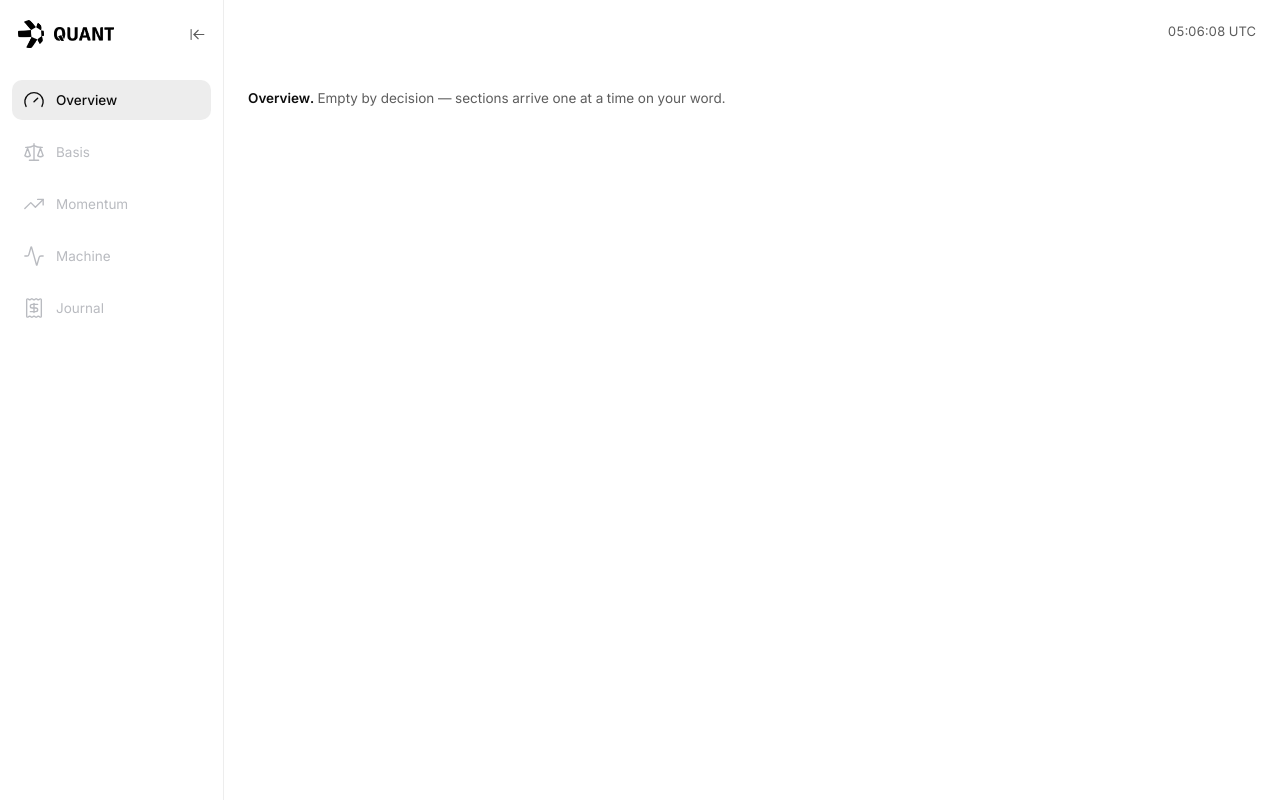
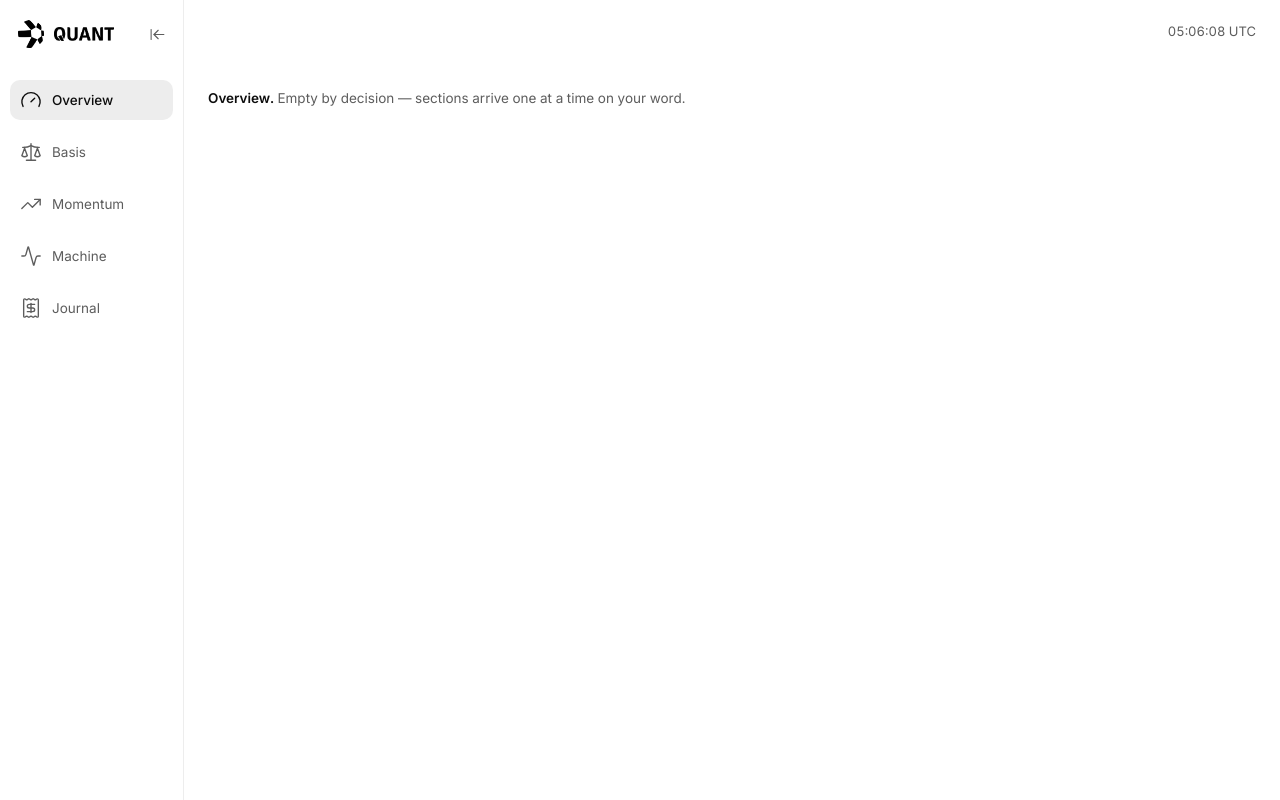
Before and after one commit to cosmosgeek0/quant, a plain HTML site: page ui/index.html in a window 1280 px wide. Both pictures are taken after a click on the button "Expand sidebar". Drawn offline with Linux system fonts and the light colour scheme.

Commit message:
ui: expanded width 224->184 (pill dead-space halved), all five tabs are real routes with honest pages (hash router, active pill follows), full hover language on every row

```diff
--- a/ui/index.html
+++ b/ui/index.html
@@ -75,7 +75,7 @@
   .side-collapse:active { transform: scale(0.94); }
   .side-collapse svg { width: 17px; height: 17px; stroke-width: 1.5; }
 
-  .side[data-state="expanded"] { width: 224px; }
+  .side[data-state="expanded"] { width: 184px; }
   .side[data-state="expanded"] .side-top {
     justify-content: flex-start;
     padding: 0 10px 0 14px;
@@ -98,16 +98,15 @@
   a.nav-row:hover { background: var(--hover); color: var(--ink); transform: translateX(1px); }
   a.nav-row:active { transform: scale(0.97); }
   .nav-row.active { background: var(--pill); color: var(--ink); }
-  .nav-row[aria-disabled="true"] { color: var(--faint); }
   .nav-row svg { width: 22px; height: 22px; stroke-width: 1.5; flex: none; transition: transform var(--t); }
   a.nav-row:hover svg { transform: scale(1.06); }
 
-  .side[data-state="expanded"] nav { align-items: stretch; padding: 0 12px; }
+  .side[data-state="expanded"] nav { align-items: stretch; padding: 0 10px; }
   .side[data-state="expanded"] .nav-row {
     width: auto;
     justify-content: flex-start;
-    gap: 11px;
-    padding: 0 11px;
+    gap: 10px;
+    padding: 0 10px;
   }
   .side[data-state="expanded"] .nav-row .nm { display: inline; }
   .side[data-state="expanded"] .nav-row.active .nm { font-weight: 500; }
@@ -173,36 +172,33 @@
       </button>
     </div>
     <nav aria-label="Pages">
-      <a class="nav-row active" href="#overview" aria-current="page" data-tip="Overview">
+      <a class="nav-row" href="#overview" data-page="overview" data-tip="Overview">
         <svg viewBox="0 0 24 24" fill="none" stroke="currentColor" stroke-linecap="round" stroke-linejoin="round"><path d="m12 14 4-4"/><path d="M3.34 19a10 10 0 1 1 17.32 0"/></svg>
         <span class="nm">Overview</span>
       </a>
-      <span class="nav-row" aria-disabled="true" data-tip="Basis — not built yet">
+      <a class="nav-row" href="#basis" data-page="basis" data-tip="Basis">
         <svg viewBox="0 0 24 24" fill="none" stroke="currentColor" stroke-linecap="round" stroke-linejoin="round"><path d="M12 3v18"/><path d="m19 8 3 8a5 5 0 0 1-6 0zV7"/><path d="M3 7h1a17 17 0 0 0 8-2 17 17 0 0 0 8 2h1"/><path d="m5 8 3 8a5 5 0 0 1-6 0zV7"/><path d="M7 21h10"/></svg>
         <span class="nm">Basis</span>
-      </span>
-      <span class="nav-row" aria-disabled="true" data-tip="Momentum — not built yet">
+      </a>
+      <a class="nav-row" href="#momentum" data-page="momentum" data-tip="Momentum">
         <svg viewBox="0 0 24 24" fill="none" stroke="currentColor" stroke-linecap="round" stroke-linejoin="round"><path d="M16 7h6v6"/><path d="m22 7-8.5 8.5-5-5L2 17"/></svg>
         <span class="nm">Momentum</span>
-      </span>
-      <span class="nav-row" aria-disabled="true" data-tip="Machine — not built yet">
+      </a>
+      <a class="nav-row" href="#machine" data-page="machine" data-tip="Machine">
         <svg viewBox="0 0 24 24" fill="none" stroke="currentColor" stroke-linecap="round" stroke-linejoin="round"><path d="M22 12h-2.48a2 2 0 0 0-1.93 1.46l-2.35 8.36a.25.25 0 0 1-.48 0L9.24 2.18a.25.25 0 0 0-.48 0l-2.35 8.36A2 2 0 0 1 4.49 12H2"/></svg>
         <span class="nm">Machine</span>
-      </span>
-      <span class="nav-row" aria-disabled="true" data-tip="Journal — not built yet">
+      </a>
+      <a class="nav-row" href="#journal" data-page="journal" data-tip="Journal">
         <svg viewBox="0 0 24 24" fill="none" stroke="currentColor" stroke-linecap="round" stroke-linejoin="round"><path d="M12 17V7"/><path d="M16 8h-6a2 2 0 0 0 0 4h4a2 2 0 0 1 0 4H8"/><path d="M4 3a1 1 0 0 1 1-1 1.3 1.3 0 0 1 .7.2l.933.6a1.3 1.3 0 0 0 1.4 0l.934-.6a1.3 1.3 0 0 1 1.4 0l.933.6a1.3 1.3 0 0 0 1.4 0l.933-.6a1.3 1.3 0 0 1 1.4 0l.934.6a1.3 1.3 0 0 0 1.4 0l.933-.6A1.3 1.3 0 0 1 19 2a1 1 0 0 1 1 1v18a1 1 0 0 1-1 1 1.3 1.3 0 0 1-.7-.2l-.933-.6a1.3 1.3 0 0 0-1.4 0l-.934.6a1.3 1.3 0 0 1-1.4 0l-.933-.6a1.3 1.3 0 0 0-1.4 0l-.933.6a1.3 1.3 0 0 1-1.4 0l-.934-.6a1.3 1.3 0 0 0-1.4 0l-.933.6a1.3 1.3 0 0 1-.7.2 1 1 0 0 1-1-1z"/></svg>
         <span class="nm">Journal</span>
-      </span>
+      </a>
     </nav>
   </div>
   <main>
     <div class="canvas-top">
       <span class="clock" id="clock" aria-label="UTC time">—:—:— UTC</span>
     </div>
-    <div class="empty">
-      <b>Overview.</b> Empty by decision — sections arrive one at a time
-      on your word.
-    </div>
+    <div class="empty" id="page"></div>
   </main>
 </div>
 <div id="tip" role="tooltip" aria-hidden="true"></div>
--- a/ui/shell.js
+++ b/ui/shell.js
@@ -62,6 +62,36 @@
     }
   });
 
+  /* ---- router: five pages, each honest about its state ---- */
+  var pageEl = document.getElementById("page");
+  var rows = document.querySelectorAll(".nav-row[data-page]");
+  var PAGES = {
+    overview: ["Overview", "Empty by decision — sections arrive one at a time on your word."],
+    basis: ["Basis", "Not built yet — it arrives when you order it."],
+    momentum: ["Momentum", "Not built yet — it arrives when you order it."],
+    machine: ["Machine", "Not built yet — it arrives when you order it."],
+    journal: ["Journal", "Not built yet — it arrives when you order it."]
+  };
+
+  function route() {
+    var h = (location.hash || "#overview").slice(1);
+    if (!Object.prototype.hasOwnProperty.call(PAGES, h)) { h = "overview"; }
+    for (var i = 0; i < rows.length; i++) {
+      var on = rows[i].getAttribute("data-page") === h;
+      rows[i].classList.toggle("active", on);
+      if (on) { rows[i].setAttribute("aria-current", "page"); }
+      else { rows[i].removeAttribute("aria-current"); }
+    }
+    var b = document.createElement("b");
+    b.textContent = PAGES[h][0] + ".";
+    pageEl.textContent = "";
+    pageEl.appendChild(b);
+    pageEl.appendChild(document.createTextNode(" " + PAGES[h][1]));
+  }
+
+  window.addEventListener("hashchange", route);
+  route();
+
   /* ---- one floating tooltip for every [data-tip] ---- */
   function showTip(el) {
     var text = el.getAttribute("data-tip");
```
